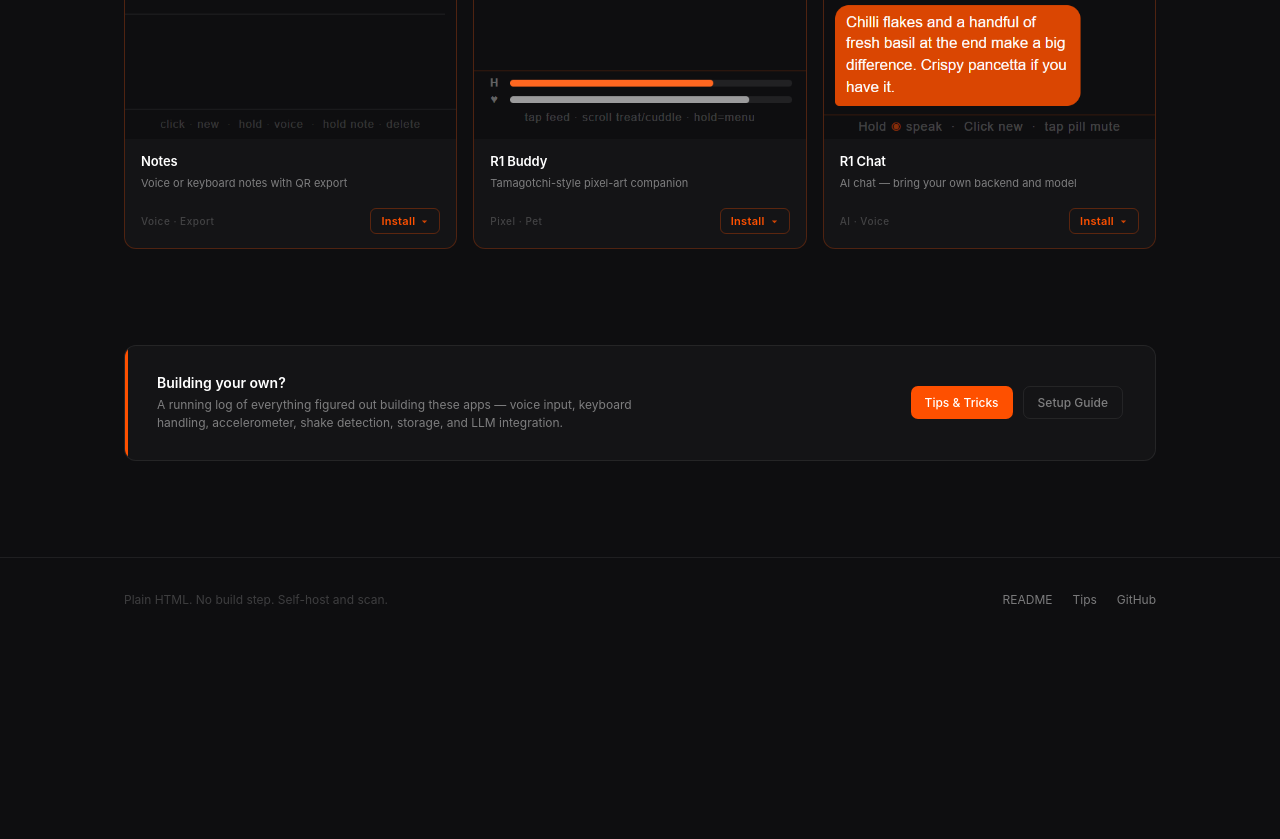
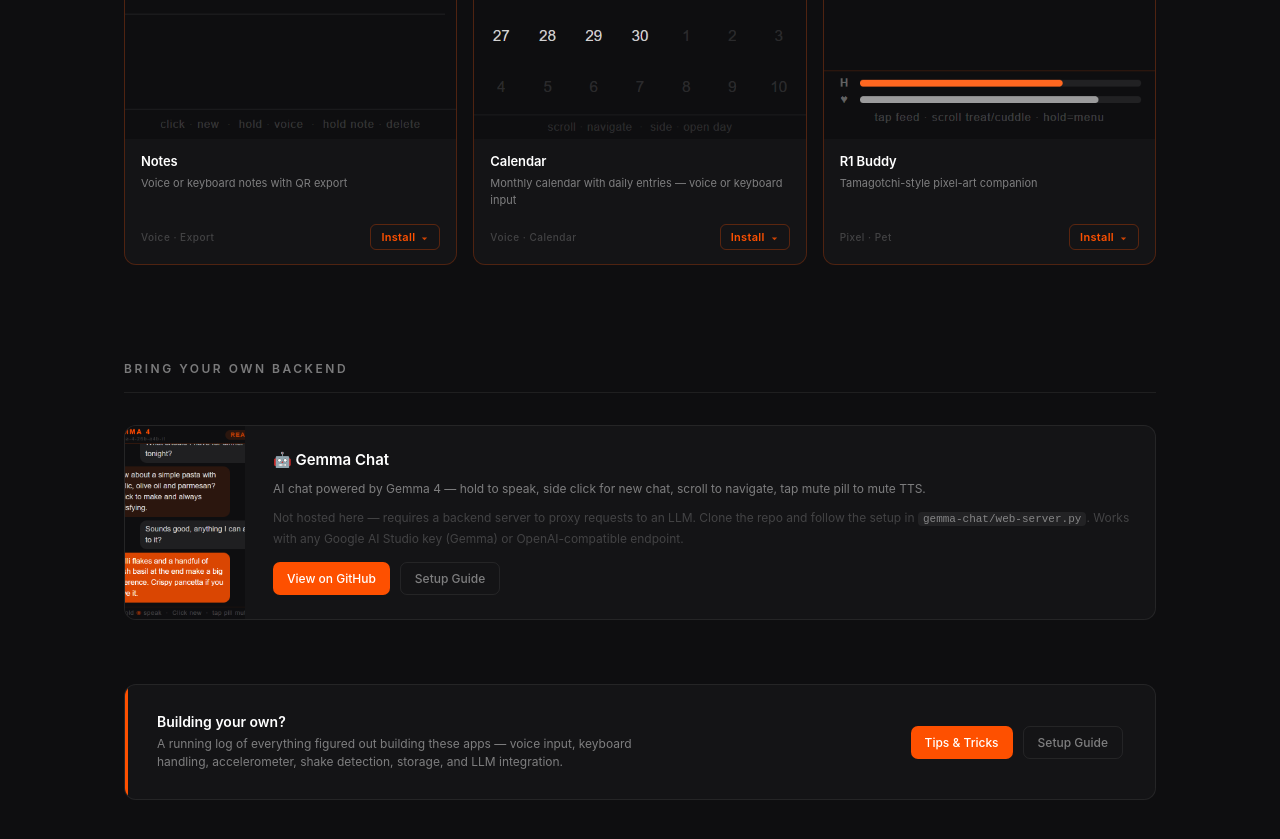
Before and after one commit to andr3w-hilton/rabbit-r1-creations-public, a website: page index.html in a window 1280 px wide. Shown: the part 1900-2739 px from the top of the page. Before the commit the page ends 2541 px from the top, so only its background shows below. Drawn offline with Linux system fonts and the light colour scheme.

Commit message:
index.html: add Calendar card, move Gemma Chat to BYOB section

```diff
--- a/index.html
+++ b/index.html
@@ -369,6 +369,83 @@
     opacity: 0.8;
   }
 
+  /* ── BYOB section ── */
+  .byob-section {
+    padding-bottom: 64px;
+  }
+
+  .byob-card {
+    display: flex;
+    gap: 28px;
+    background: var(--bg2);
+    border: 1px solid var(--border);
+    border-radius: 12px;
+    overflow: hidden;
+    opacity: 0;
+    animation: fadeUp 0.5s ease forwards 0.1s;
+  }
+
+  .byob-screenshot {
+    width: 120px;
+    flex-shrink: 0;
+    background: var(--bg3);
+    overflow: hidden;
+  }
+
+  .byob-screenshot img {
+    width: 100%;
+    height: 100%;
+    object-fit: cover;
+    object-position: top;
+    display: block;
+  }
+
+  .byob-body {
+    padding: 24px 24px 24px 0;
+    display: flex;
+    flex-direction: column;
+    gap: 10px;
+  }
+
+  .byob-name {
+    font-size: 15px;
+    font-weight: 600;
+    color: var(--text);
+  }
+
+  .byob-desc {
+    font-size: 12px;
+    color: var(--text-secondary);
+    line-height: 1.6;
+  }
+
+  .byob-note {
+    font-size: 12px;
+    color: var(--text-dim);
+    line-height: 1.6;
+  }
+
+  .byob-note code {
+    font-size: 11px;
+    background: rgba(255,255,255,0.06);
+    padding: 1px 5px;
+    border-radius: 4px;
+    color: var(--text-secondary);
+  }
+
+  .byob-actions {
+    display: flex;
+    gap: 10px;
+    margin-top: 4px;
+    flex-wrap: wrap;
+  }
+
+  @media (max-width: 560px) {
+    .byob-card { flex-direction: column; }
+    .byob-screenshot { width: 100%; height: 140px; }
+    .byob-body { padding: 16px; }
+  }
+
   /* ── Tips banner ── */
   .tips-banner {
     margin-bottom: 96px;
@@ -678,6 +755,23 @@
 
       <div class="card">
         <div class="card-screenshot">
+          <img src="screenshots/calendar.png" alt="Calendar" loading="lazy">
+        </div>
+        <div class="card-body">
+          <div class="card-name">Calendar</div>
+          <div class="card-desc">Monthly calendar with daily entries — voice or keyboard input</div>
+        </div>
+        <div class="card-footer">
+          <span class="card-tag">Voice · Calendar</span>
+          <a class="card-install" href="calendar/install.html">
+            Install
+            <svg viewBox="0 0 10 10"><path d="M5 1v6M2 5l3 3 3-3M1 9h8"/></svg>
+          </a>
+        </div>
+      </div>
+
+      <div class="card">
+        <div class="card-screenshot">
           <img src="screenshots/r1-buddy.png" alt="R1 Buddy" loading="lazy">
         </div>
         <div class="card-body">
@@ -693,23 +787,26 @@
         </div>
       </div>
 
-      <div class="card">
-        <div class="card-screenshot">
-          <img src="screenshots/gemma-chat.png" alt="R1 Chat" loading="lazy">
-        </div>
-        <div class="card-body">
-          <div class="card-name">R1 Chat</div>
-          <div class="card-desc">AI chat — bring your own backend and model</div>
-        </div>
-        <div class="card-footer">
-          <span class="card-tag">AI · Voice</span>
-          <a class="card-install" href="gemma-chat/install.html">
-            Install
-            <svg viewBox="0 0 10 10"><path d="M5 1v6M2 5l3 3 3-3M1 9h8"/></svg>
-          </a>
+    </div>
+  </section>
+
+  <section class="byob-section">
+    <div class="section-header">
+      <span class="section-title">Bring Your Own Backend</span>
+    </div>
+    <div class="byob-card">
+      <div class="byob-screenshot">
+        <img src="screenshots/gemma-chat.png" alt="R1 Chat" loading="lazy">
+      </div>
+      <div class="byob-body">
+        <div class="byob-name">🤖 Gemma Chat</div>
+        <div class="byob-desc">AI chat powered by Gemma 4 — hold to speak, side click for new chat, scroll to navigate, tap mute pill to mute TTS.</div>
+        <div class="byob-note">Not hosted here — requires a backend server to proxy requests to an LLM. Clone the repo and follow the setup in <code>gemma-chat/web-server.py</code>. Works with any Google AI Studio key (Gemma) or OpenAI-compatible endpoint.</div>
+        <div class="byob-actions">
+          <a class="link-pill link-pill-primary" href="https://github.com/andr3w-hilton/rabbit-r1-creations-public/tree/master/gemma-chat">View on GitHub</a>
+          <a class="link-pill link-pill-secondary" href="README.md#bring-your-own-backend">Setup Guide</a>
         </div>
       </div>
-
     </div>
   </section>
 
```
